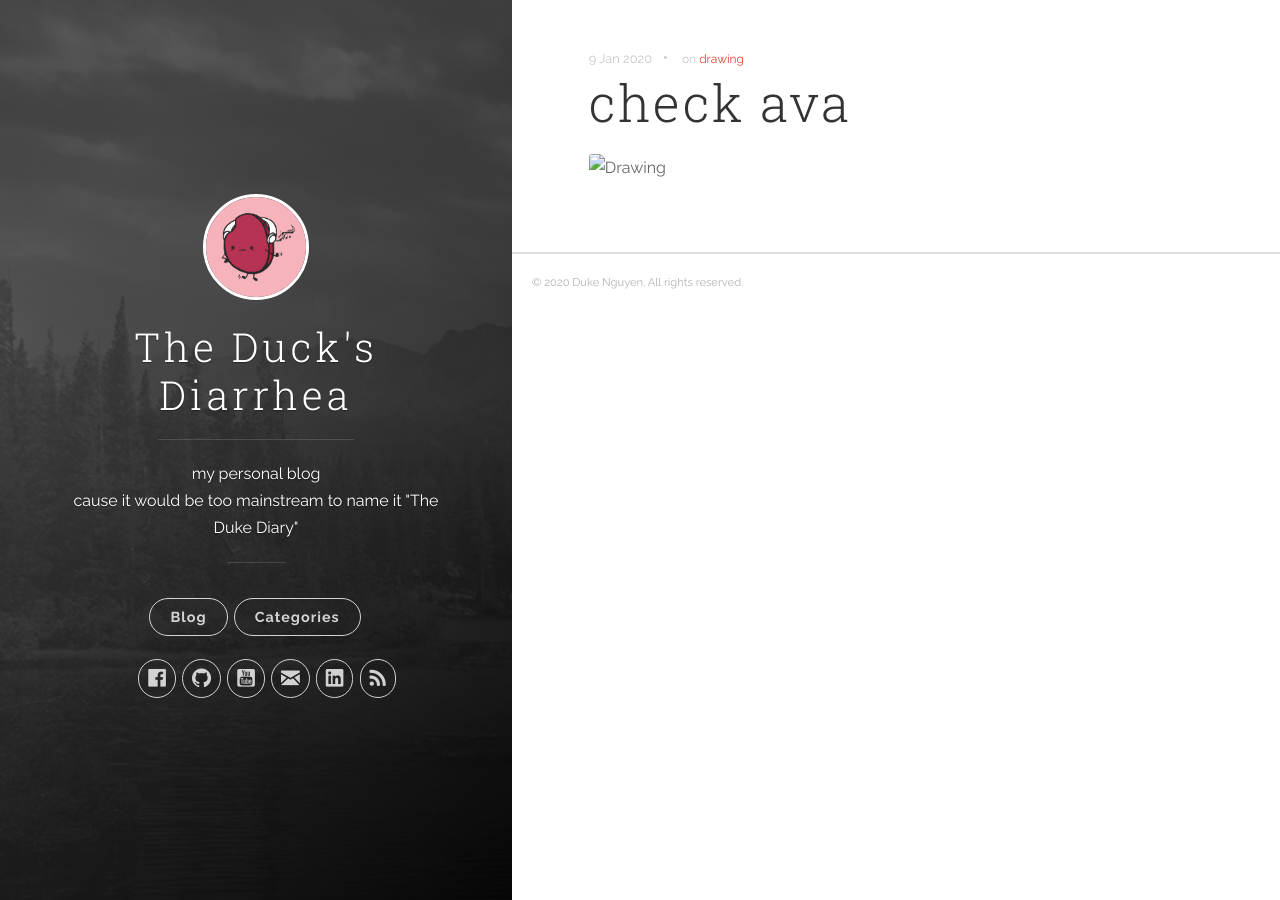
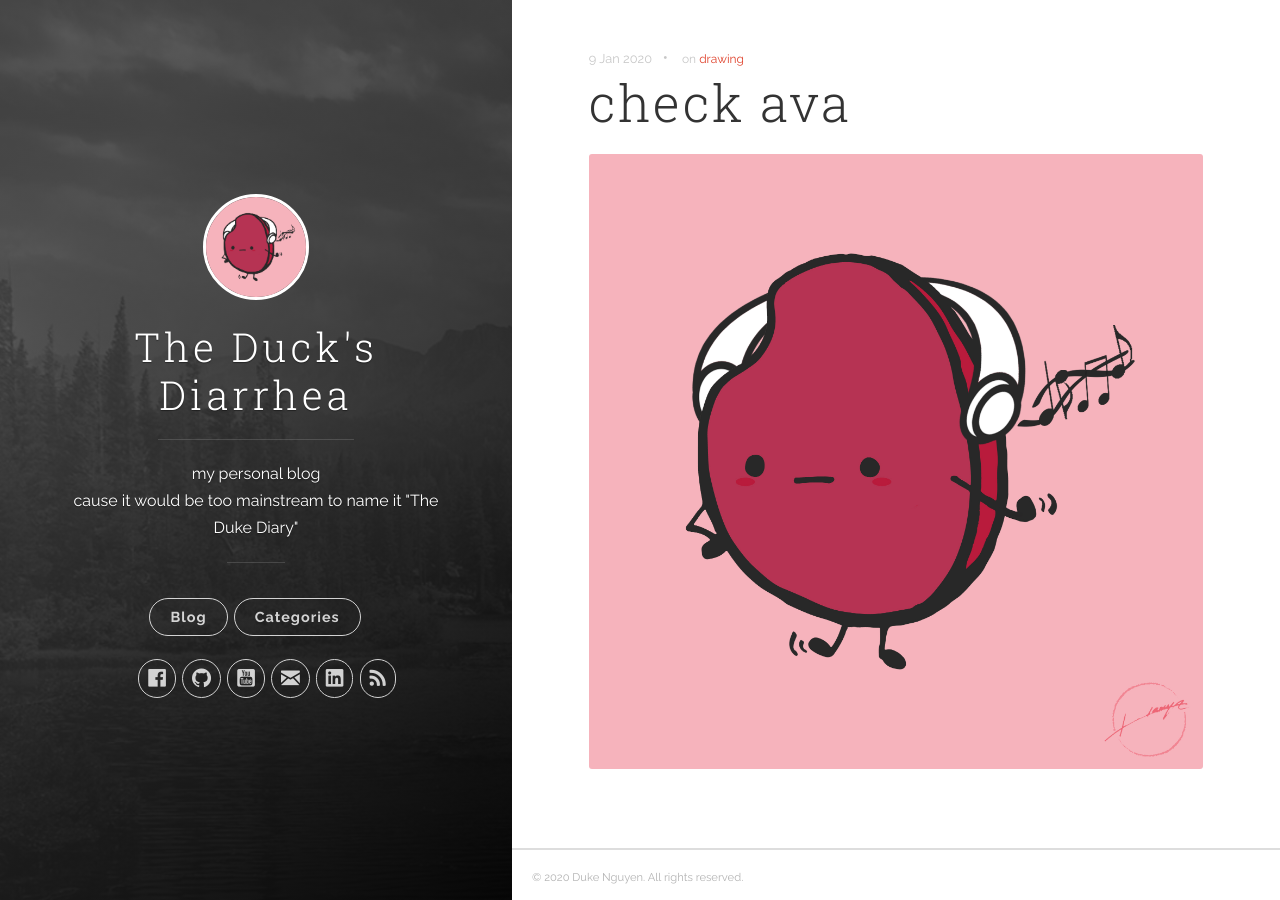
Before and after one commit to duken72/duken72.github.io, a Jekyll site: the page built from _posts/2020-01-09-ava.markdown, in a window 1280 px wide. Built offline with Jekyll 4.4.1, drawn with Linux system fonts in a browser that asks for light colours; nearby versions of some CDN libraries.

Commit message:
Update 2020-01-09-ava.markdown

```diff
--- a/_posts/2020-01-09-ava.markdown
+++ b/_posts/2020-01-09-ava.markdown
@@ -4,4 +4,4 @@ date:   2020-01-09 07:27:27
 categories: [art]
 tags: [drawing]
 ---
-![Drawing]({{ site.url }}/assets/drawing/ava3.jpg)
+![Drawing]({{ site.url }}/assets/designing/ava3.jpg)
```
